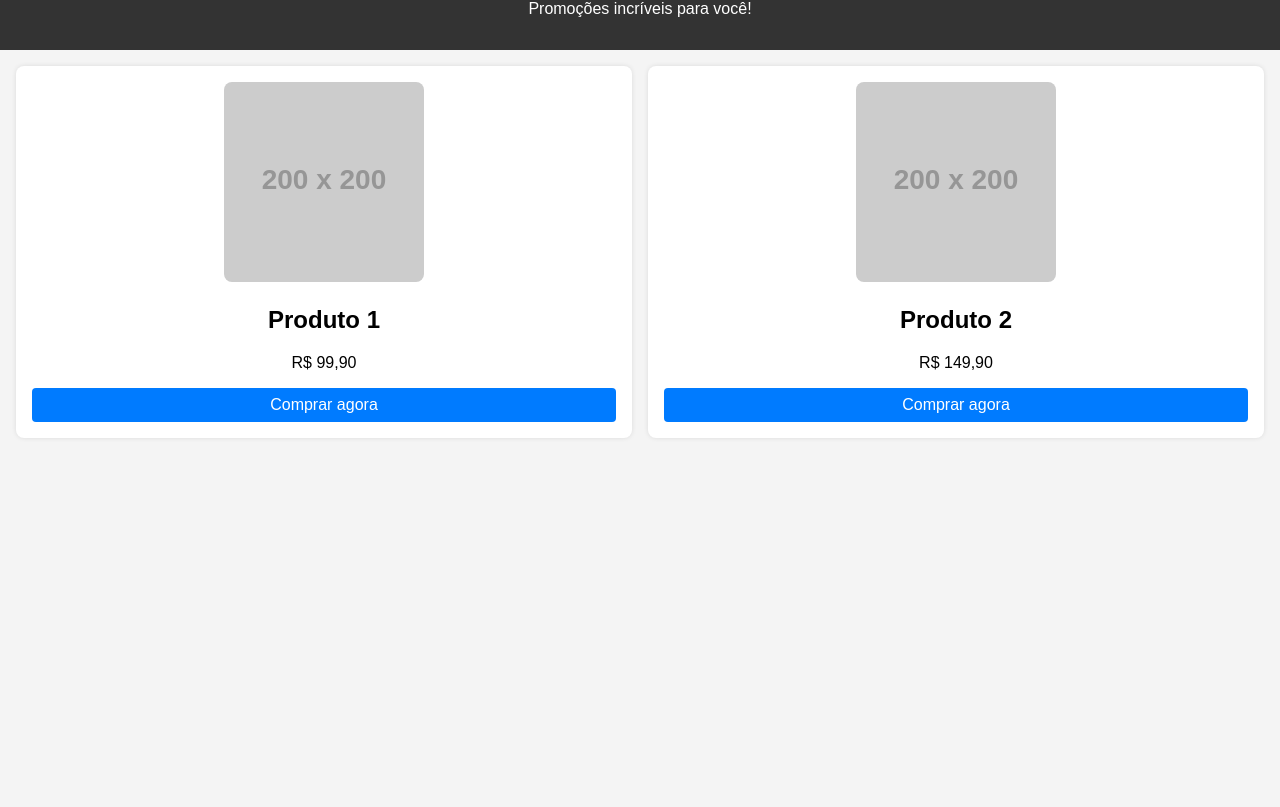
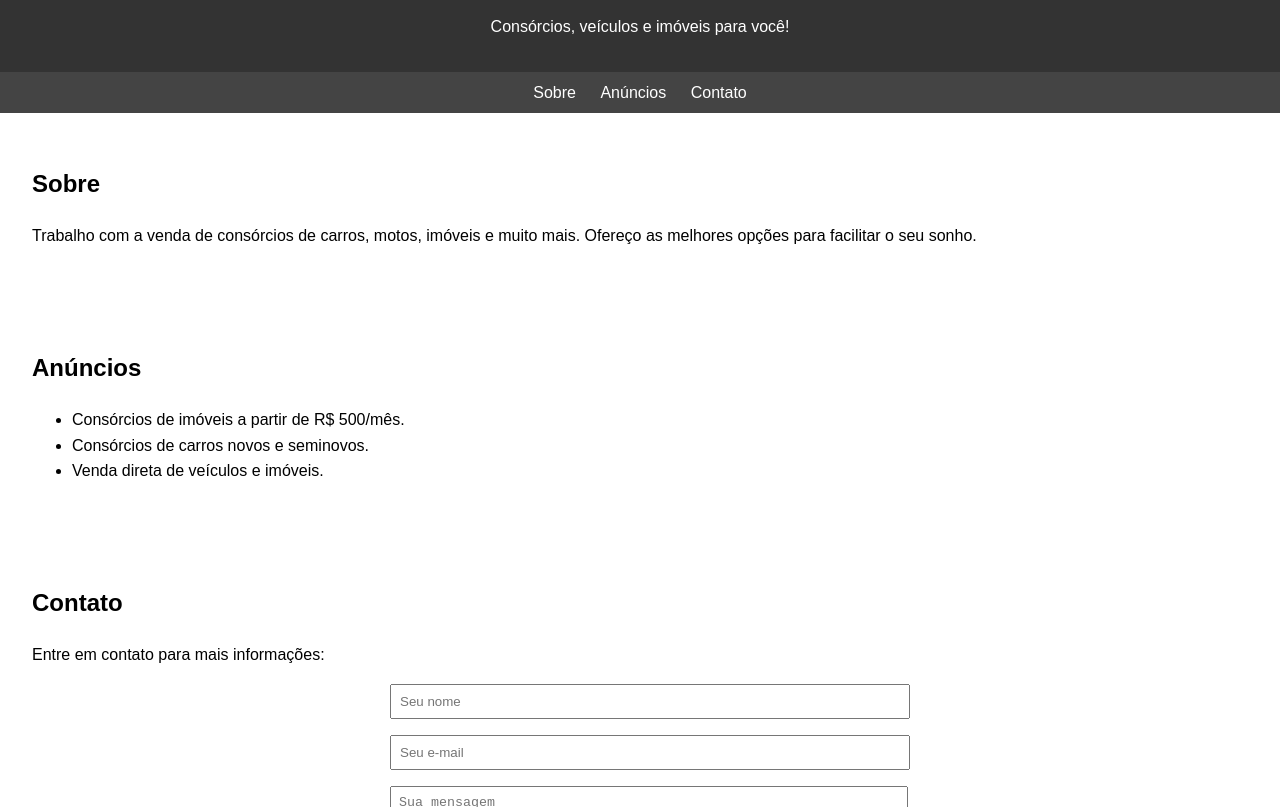
Before and after one commit to Ricardo-014-tech/Loja, a plain HTML site: page index.html in a window 1280 px wide. Shown: the part 96-903 px from the top of the page. Before the commit the page ends 800 px from the top, so only its background shows below. Drawn offline with Linux system fonts and the light colour scheme; placeholder pictures from the web are drawn by us.

Commit message:
Update index.html

```diff
--- a/index.html
+++ b/index.html
@@ -1,68 +1,54 @@
 <!DOCTYPE html>
-<html lang="pt-br">
+<html lang="pt-BR">
 <head>
   <meta charset="UTF-8">
   <meta name="viewport" content="width=device-width, initial-scale=1.0">
-    <title>Minha Loja Virtual</title>
+  <title>Ricardo Consórcios e Vendas</title>
   <style>
-        body {
-            font-family: Arial, sans-serif;
-            margin: 0;
-            padding: 0;
-            background: #f4f4f4;
-        }
-        header {
-            background: #333;
-            color: white;
-            padding: 1rem;
-            text-align: center;
-        }
-        .produtos {
-            display: grid;
-            grid-template-columns: repeat(auto-fit, minmax(200px, 1fr));
-            gap: 1rem;
-            padding: 1rem;
-        }
-        .produto {
-            background: white;
-            padding: 1rem;
-            border-radius: 8px;
-            text-align: center;
-            box-shadow: 0 0 5px rgba(0,0,0,0.1);
-        }
-        .produto img {
-            max-width: 100%;
-            border-radius: 8px;
-        }
-        .produto a {
-            display: block;
-            margin-top: 0.5rem;
-            text-decoration: none;
-            color: white;
-            background: #007bff;
-            padding: 0.5rem;
-            border-radius: 4px;
-        }
+    body { font-family: Arial, sans-serif; margin: 0; padding: 0; line-height: 1.6; }
+    header { background: #333; color: #fff; padding: 1rem; text-align: center; }
+    nav { text-align: center; padding: 0.5rem; background: #444; }
+    nav a { color: #fff; margin: 0 10px; text-decoration: none; }
+    section { padding: 2rem; }
+    footer { background: #333; color: #fff; text-align: center; padding: 1rem; }
+    .contact-form { max-width: 500px; margin: 0 auto; }
+    .contact-form input, .contact-form textarea { width: 100%; margin-bottom: 1rem; padding: 0.5rem; }
   </style>
 </head>
 <body>
   <header>
-        <h1>Minha Loja Virtual</h1>
-        <p>Promoções incríveis para você!</p>
+    <h1>Ricardo Consórcios e Vendas</h1>
+    <p>Consórcios, veículos e imóveis para você!</p>
   </header>
-    <section class="produtos">
-        <div class="produto">
-            <img src="https://via.placeholder.com/200" alt="Produto 1">
-            <h2>Produto 1</h2>
-            <p>R$ 99,90</p>
-            <a href="#">Comprar agora</a>
-        </div>
-        <div class="produto">
-            <img src="https://via.placeholder.com/200" alt="Produto 2">
-            <h2>Produto 2</h2>
-            <p>R$ 149,90</p>
-            <a href="#">Comprar agora</a>
-        </div>
+  <nav>
+    <a href="#sobre">Sobre</a>
+    <a href="#anuncios">Anúncios</a>
+    <a href="#contato">Contato</a>
+  </nav>
+  <section id="sobre">
+    <h2>Sobre</h2>
+    <p>Trabalho com a venda de consórcios de carros, motos, imóveis e muito mais. Ofereço as melhores opções para facilitar o seu sonho.</p>
   </section>
+  <section id="anuncios">
+    <h2>Anúncios</h2>
+    <ul>
+      <li>Consórcios de imóveis a partir de R$ 500/mês.</li>
+      <li>Consórcios de carros novos e seminovos.</li>
+      <li>Venda direta de veículos e imóveis.</li>
+    </ul>
+  </section>
+  <section id="contato">
+    <h2>Contato</h2>
+    <p>Entre em contato para mais informações:</p>
+    <form class="contact-form" action="https://formspree.io/f/mnnqkwvp" method="POST">
+      <input type="text" name="nome" placeholder="Seu nome" required>
+      <input type="email" name="email" placeholder="Seu e-mail" required>
+      <textarea name="mensagem" rows="5" placeholder="Sua mensagem"></textarea>
+      <button type="submit">Enviar</button>
+    </form>
+  </section>
+  <footer>
+    <p>© 2025 Ricardo Consórcios e Vendas. Todos os direitos reservados.</p>
+  </footer>
 </body>
 </html>
```
Lines whose indentation alone changed are shown as unchanged.
